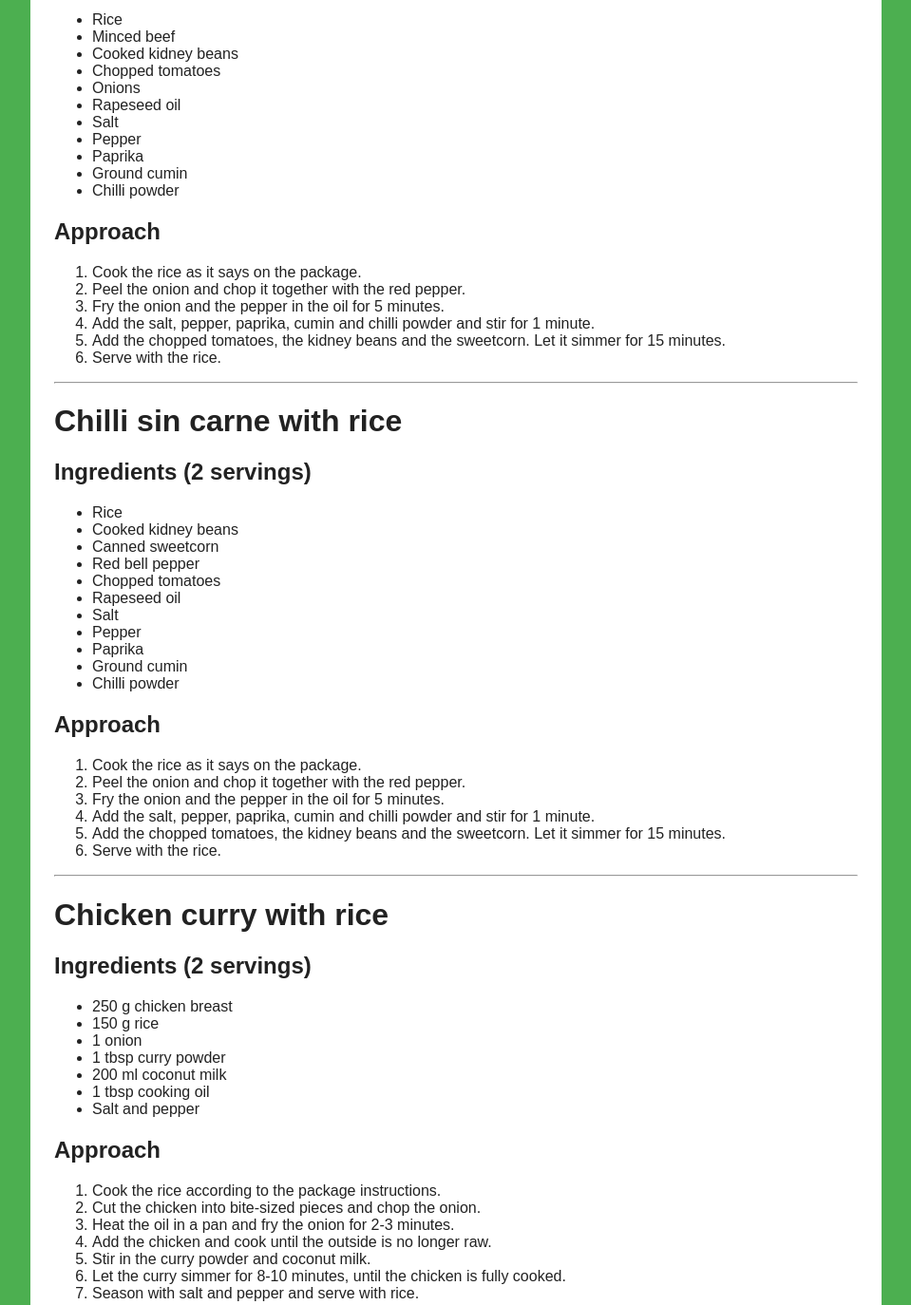
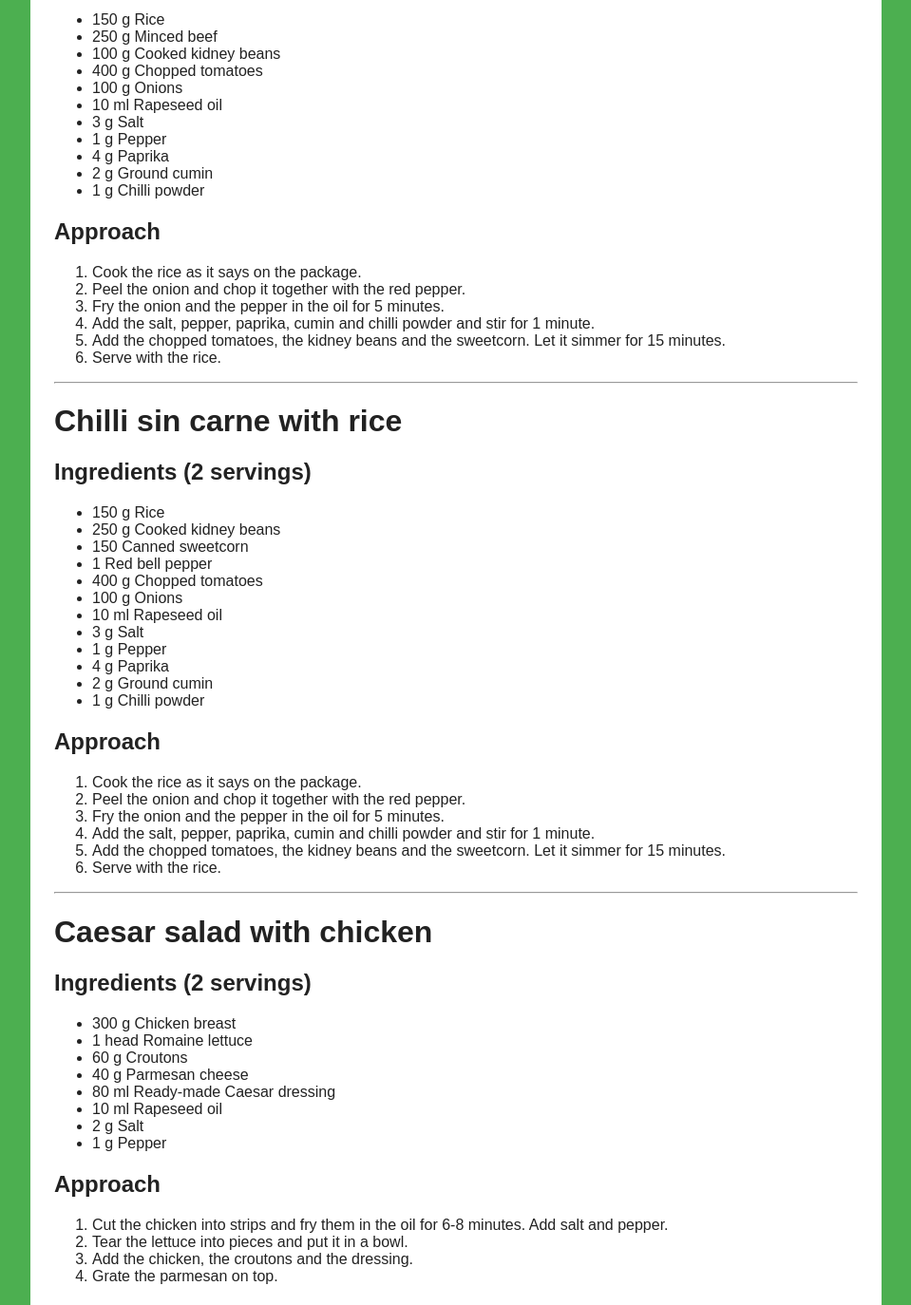
Before and after one commit to Frederik2k04/P1-Madplan, a plain HTML site: page frontend/html/opskrift.html in a window 1280 px wide. Shown: the part 1380-2754 px from the top of the page at 95% size, without its empty margins (160-1119 px from the left). Drawn offline with Linux system fonts and the light colour scheme.

Commit message:
opskrift.html

```diff
--- a/frontend/html/opskrift.html
+++ b/frontend/html/opskrift.html
@@ -20,13 +20,13 @@
 
     <h2>Ingredients (2 servings)</h2>
     <ul>
-      <li>Pasta</li>
-      <li>Minced beef</li>
-      <li>Chopped tomatoes</li>
-      <li>Onions</li>
-      <li>Rapeseed oil</li>
-      <li>Salt</li>
-      <li>Pepper</li>
+      <li>100 g Pasta</li>
+      <li>250 g Minced beef</li>
+      <li>400 g Chopped tomatoes</li>
+      <li>100 g Onions</li>
+      <li>10 ml Rapeseed oil</li>
+      <li>5 g Salt</li>
+      <li>1 g Pepper</li>
     </ul>
     <h2>Approach</h2>
     <ol>
@@ -44,11 +44,11 @@
     <img src="/images/CCC.jpg" height="250" alt="Rice with chicken, broccoli and soy sauce">
     <h2>Ingredients (4 servings)</h2>
     <ul>
-      <li>Rice</li>
-      <li>Chicken breast</li>
-      <li>Broccoli</li>
-      <li>Soy sauce</li>
-      <li>Rapeseed oil</li>
+      <li>150 g Rice</li>
+      <li>300 g Chicken breast</li>
+      <li>300 g Broccoli</li>
+      <li>25 ml Soy sauce</li>
+      <li>10 ml Rapeseed oil</li>
     </ul>
     <h2>Approach</h2>
     <ol>
@@ -65,17 +65,17 @@
     <h1>Chilli con carne with rice</h1>
     <h2>Ingredients (4 servings)</h2>
     <ul>
-      <li>Rice</li>
-      <li>Minced beef</li>
-      <li>Cooked kidney beans</li>
-      <li>Chopped tomatoes</li>
-      <li>Onions</li>
-      <li>Rapeseed oil</li>
-      <li>Salt</li>
-      <li>Pepper</li>
-      <li>Paprika</li>
-      <li>Ground cumin</li>
-      <li>Chilli powder</li>
+      <li>150 g Rice</li>
+      <li>250 g Minced beef</li>
+      <li>100 g Cooked kidney beans</li>
+      <li>400 g Chopped tomatoes</li>
+      <li>100 g Onions</li>
+      <li>10 ml Rapeseed oil</li>
+      <li>3 g Salt</li>
+      <li>1 g Pepper</li>
+      <li>4 g Paprika</li>
+      <li>2 g Ground cumin</li>
+      <li>1 g Chilli powder</li>
     </ul>
     <h2>Approach</h2>
     <ol>
@@ -92,17 +92,18 @@
     <h1>Chilli sin carne with rice</h1>
     <h2>Ingredients (2 servings)</h2>
     <ul>
-      <li>Rice</li>
-      <li>Cooked kidney beans</li>
-      <li>Canned sweetcorn</li>
-      <li>Red bell pepper</li>
-      <li>Chopped tomatoes</li>
-      <li>Rapeseed oil</li>
-      <li>Salt</li>
-      <li>Pepper</li>
-      <li>Paprika</li>
-      <li>Ground cumin</li>
-      <li>Chilli powder</li>
+      <li>150 g Rice</li>
+      <li>250 g Cooked kidney beans</li>
+      <li>150 Canned sweetcorn</li>
+      <li>1 Red bell pepper</li>
+      <li>400 g Chopped tomatoes</li>
+      <li> 100 g Onions</li>
+      <li>10 ml Rapeseed oil</li>
+      <li>3 g Salt</li>
+      <li>1 g Pepper</li>
+      <li>4 g Paprika</li>
+      <li>2 g Ground cumin</li>
+      <li>1 g Chilli powder</li>
     </ul>
     <h2>Approach</h2>
     <ol>
@@ -116,26 +117,24 @@
 
     <hr>
 
-    <h1>Chicken curry with rice</h1>
+    <h1>Caesar salad with chicken</h1>
     <h2>Ingredients (2 servings)</h2>
     <ul>
-      <li>250 g chicken breast</li>
-      <li>150 g rice</li>
-      <li>1 onion</li>
-      <li>1 tbsp curry powder</li>
-      <li>200 ml coconut milk</li>
-      <li>1 tbsp cooking oil</li>
-      <li>Salt and pepper</li>
+      <li>300 g Chicken breast</li>
+      <li>1 head Romaine lettuce</li>
+      <li>60 g Croutons</li>
+      <li>40 g Parmesan cheese</li>
+      <li>80 ml Ready-made Caesar dressing</li>
+      <li>10 ml Rapeseed oil</li>
+      <li>2 g Salt</li>
+      <li>1 g Pepper</li>
     </ul>
     <h2>Approach</h2>
     <ol>
-      <li>Cook the rice according to the package instructions.</li>
-      <li>Cut the chicken into bite-sized pieces and chop the onion.</li>
-      <li>Heat the oil in a pan and fry the onion for 2-3 minutes.</li>
-      <li>Add the chicken and cook until the outside is no longer raw.</li>
-      <li>Stir in the curry powder and coconut milk.</li>
-      <li>Let the curry simmer for 8-10 minutes, until the chicken is fully cooked.</li>
-      <li>Season with salt and pepper and serve with rice.</li>
+      <li>Cut the chicken into strips and fry them in the oil for 6-8 minutes. Add salt and pepper.</li>
+      <li>Tear the lettuce into pieces and put it in a bowl.</li>
+      <li>Add the chicken, the croutons and the dressing.</li>
+      <li>Grate the parmesan on top.</li>
     </ol>
   </main>
 </body>
```
